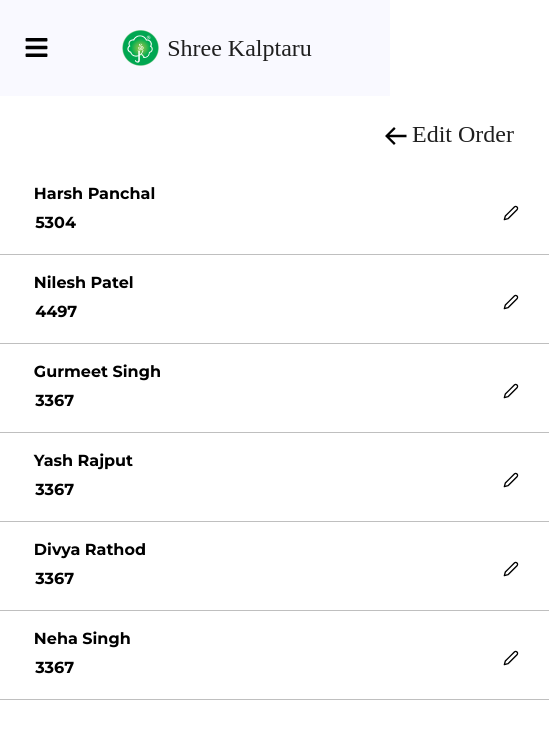
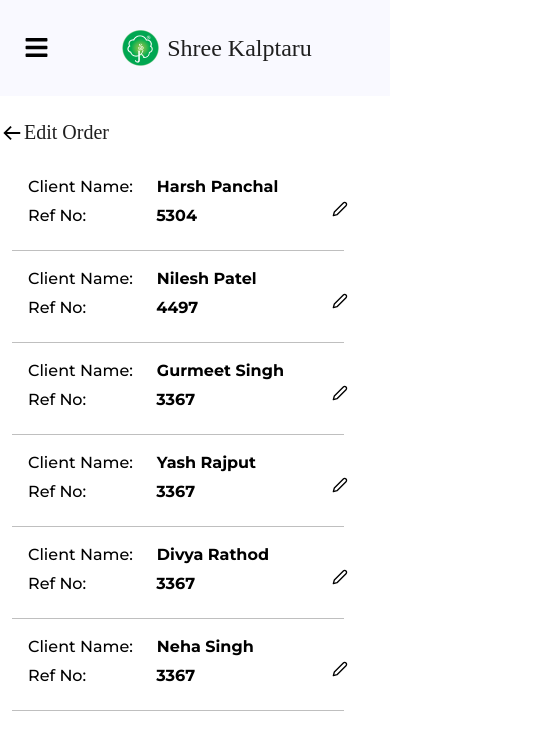
Before and after one commit to Sagardesai13/Kalptart_testing, a React (Create React App) app: page /EditOrder in a window 390 px wide. Shown: the top 750 px of the page, 549 px wide, since content can reach past the window. Built offline with nearby package versions, Linux system fonts and the light colour scheme.

Commit message:
responsive 360

```diff
--- a/src/Components/EditOrder/editOrder.css
+++ b/src/Components/EditOrder/editOrder.css
@@ -1,3 +1,74 @@
+#backbtn{
+    color: black;
+    height: 28px;
+    width: 28px;
+    top: 24px;
+    left: 24px;
+    margin: 2px;
+}
+
+.edit-text{
+    display: flex;
+    width: 207px !important;
+    left: 260px;
+    align-items: center;
+    position: absolute;
+    top: 136px;
+    align-items: baseline;
+}
+
+#cname{
+    margin-left: 72px;
+    font-weight: bold;
+}
+#rno{
+    margin-left: 120px;
+    font-weight: bold;
+}
+
+#editicon{
+margin-top: -35px;
+margin-left: 662px;
+}
+
+#clientdiv{
+    margin-left: 16px;
+}
+#refnodiv{
+    margin-left: 16px;
+    margin-top: 5px;
+}
+
+.editorder-text{
+    font-family: 'Gilroy-SemiBold';
+    font-size: 24px;
+    line-height: 28px;
+    text-align: left;
+    color: #1F1F1F;
+    margin: 0 !important;
+}
+
+#editorder-data{
+    height: 400px;
+    width: 708px;
+}
+
+.edit-data{
+    width: 708px !important;
+    list-style: none;
+}
+
+#container{
+    /* margin-left:auto; */
+    display: flex;
+    justify-content: center  !important;
+    align-items: center;
+    margin-top: 30px;
+}
+#editbackbtn{
+    margin-left: 380px !important;
+}
+
 @media screen and (max-width:359px) and (min-width:279px){
 
     #container{
@@ -52,73 +123,39 @@
     }
 }
 
-#backbtn{
-    color: black;
-    height: 28px;
-    width: 28px;
-    top: 24px;
-    left: 24px;
-    margin: 2px;
+@media screen and (max-width:767px) and (min-width:360px){
+    #container{
+        display: block  !important;
     }
-
-.edit-text{
-    display: flex;
-    width: 207px !important;
-    left: 260px;
-    align-items: center;
-    position: absolute;
-    top: 136px;
-    align-items: baseline;
+    #editbackbtn{
+        margin-left: 0px !important;
     }
-
-#cname{
-    margin-left: 72px;
+    #editicon{
+        margin-top: -32px;
+        margin-left: 320px !important;
+        }
+    #editOrder{
+        width: 332px !important;
+    }
+    #rno {
+        margin-left: 70px;
         font-weight: bold;
     }
-#rno{
-    margin-left: 120px;
+    #cname {
+        margin-left: 24px;
         font-weight: bold;
     }
-
-#editicon{
-margin-top: -35px;
-margin-left: 662px;
+    #backbtn{
+        height: 22px !important;
+        width: 22px !important;
+        margin: 1px !important;
     }
-
-#clientdiv{
-    margin-left: 16px;
-}
-#refnodiv{
-    margin-left: 16px;
-    margin-top: 5px;
-}
-
-.editorder-text{
+    #editorder-text{
         font-family: 'Gilroy-SemiBold';
-    font-size: 24px;
-    line-height: 28px;
+        font-size: 20px;
+        line-height: 24px;
         text-align: left;
         color: #1F1F1F;
         margin: 0 !important;
     }
-
-.editorder-data{
-    height: 400px;
-    width: 708px;
 }
-
-.edit-data{
-    width: 708px !important;
-    list-style: none;
-}
-
-#container{
-    /* margin-left:auto; */
-    display: flex;
-    justify-content: center  !important;
-    align-items: center;
-    margin-top: 30px;
-}
-.editbackbtn{
-    margin-left: 380px !important;
-}
--- a/src/Components/EditOrder/editOrder.jsx
+++ b/src/Components/EditOrder/editOrder.jsx
@@ -9,7 +9,7 @@ function editOrder() {
   return (
     <>
       <Navbar />
-      <div style={{'width':'160px'}} className=" mt-4 editbackbtn d-flex " id='editbackbtn'>
+      <div style={{'width':'160px'}} className=" mt-4  d-flex " id='editbackbtn'>
         <Link to='../Home'>
           <BiArrowBack id='backbtn'/>
         </Link>
@@ -17,7 +17,7 @@ function editOrder() {
       </div>
 
       <div className='container' id="container">
-        <ui className='editorder-data' id="editorder-data">
+        <ui id="editorder-data">
           {editData.map((item, index) => {
             return (
               <li key={index} className={item.cName} id="editOrder">
```
Lines whose indentation alone changed are shown as unchanged.
